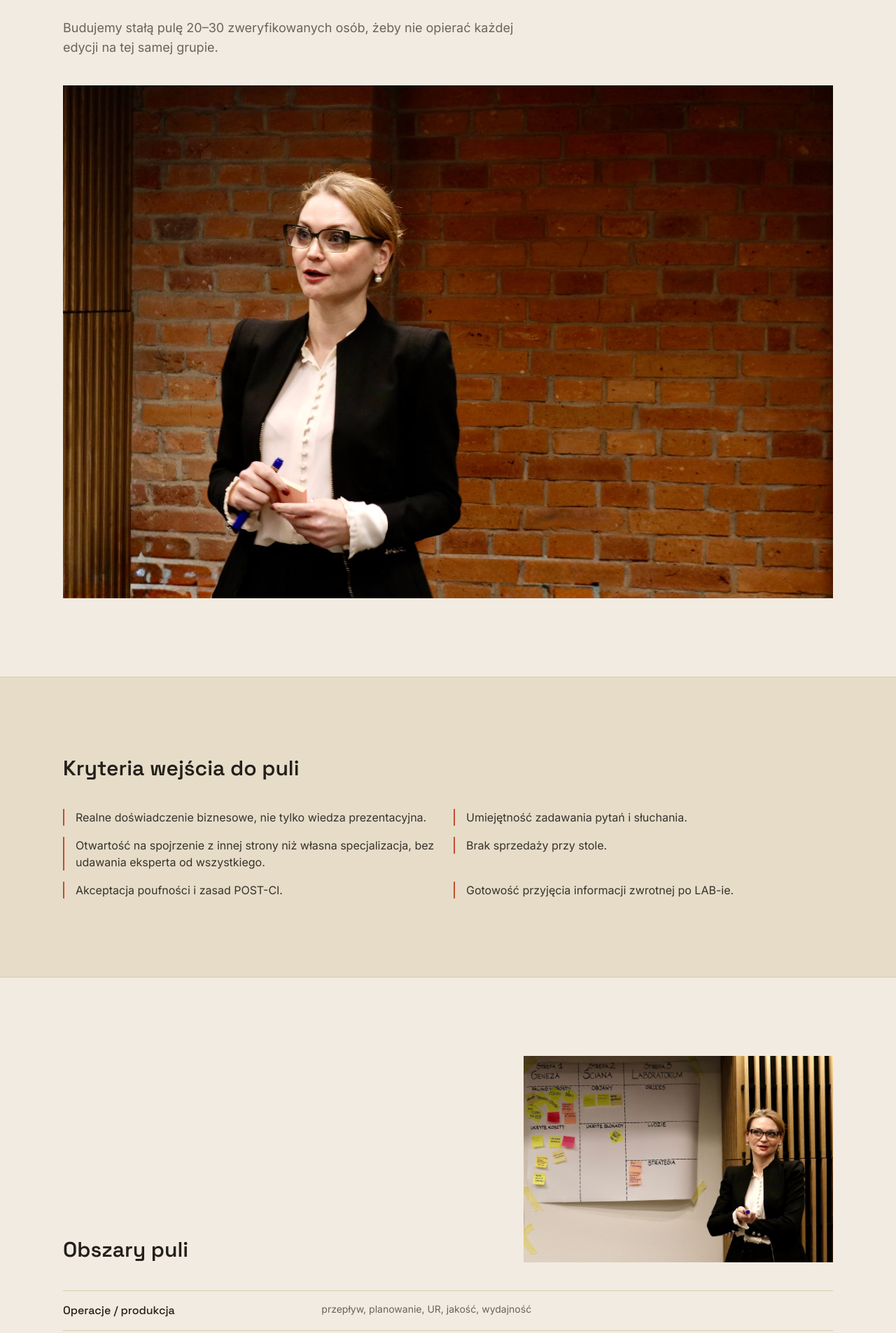
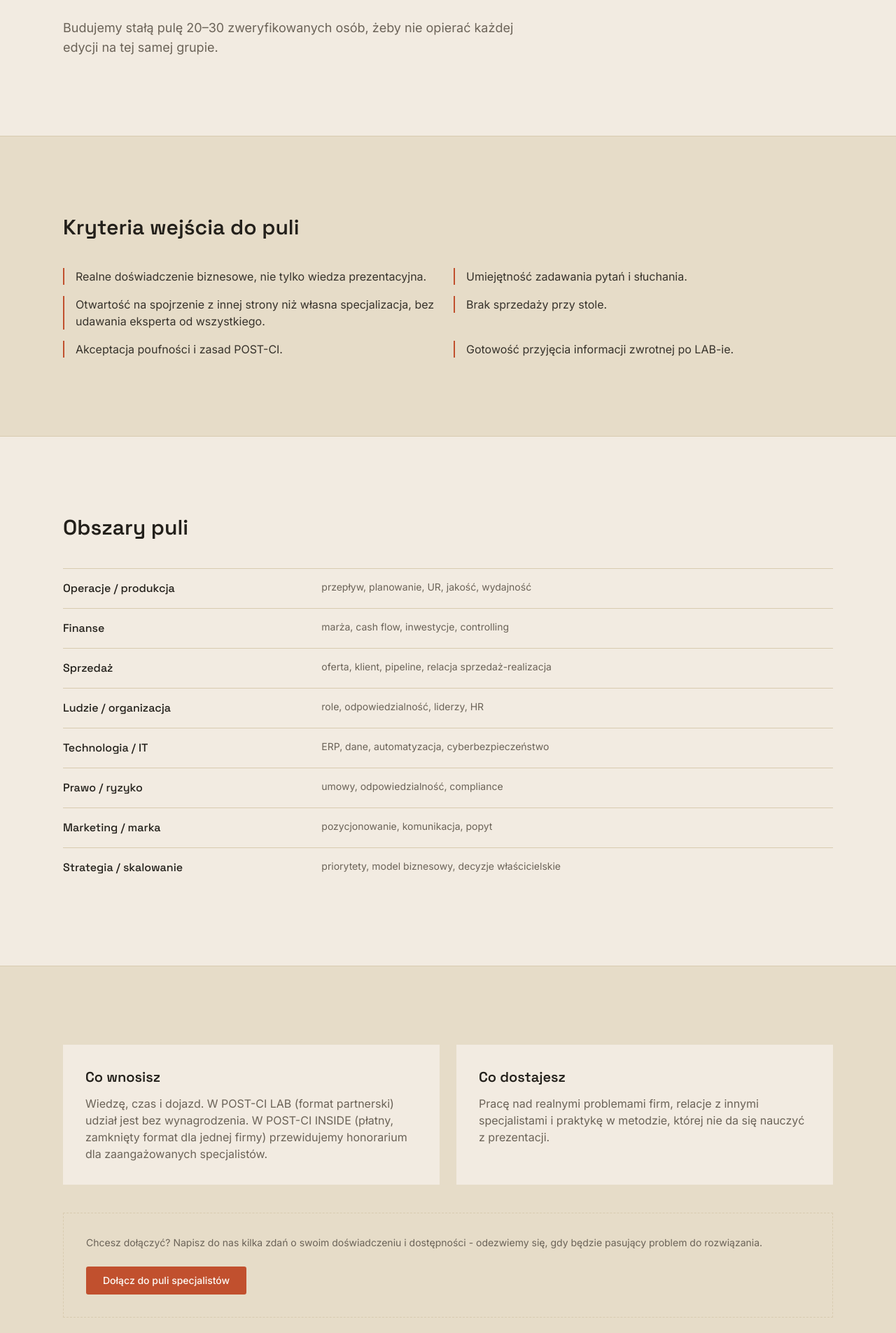
Before and after one commit to Skrzyou/post-ci, a Next.js app: page /dla-specjalistow in a window 1280 px wide. Shown: the part 395-2300 px from the top of the page at 70% size. Built offline with nearby package versions, Linux system fonts and the light colour scheme.

Commit message:
Usun 2 zdjecia z /dla-specjalistow, do zastapienia grafikami generowanymi

```diff
--- a/src/components/sections/dla-specjalistow/ObszaryPuli.tsx
+++ b/src/components/sections/dla-specjalistow/ObszaryPuli.tsx
@@ -1,4 +1,3 @@
-import Image from "next/image";
 import { Reveal } from "@/components/motion/Reveal";
 
 const obszary = [
@@ -16,23 +15,11 @@
   return (
     <section className="border-b border-border px-6 py-28">
       <div className="mx-auto max-w-[1100px]">
-        <div className="grid grid-cols-1 gap-10 md:grid-cols-[7fr_5fr] md:items-end">
-          <Reveal>
-            <h2 className="text-balance font-heading text-3xl font-semibold md:max-w-[24ch]">
-              Obszary puli
-            </h2>
-          </Reveal>
-          <Reveal delay={0.1}>
-            <div className="relative aspect-[3/2] w-full overflow-hidden">
-              <Image
-                src="/images/specjalistka-master-mapa.jpg"
-                alt="Specjalistka prowadzi grupę przy ścianie Master Mapy pokrytej karteczkami"
-                fill
-                className="object-cover"
-              />
-            </div>
-          </Reveal>
-        </div>
+        <Reveal>
+          <h2 className="text-balance font-heading text-3xl font-semibold md:max-w-[24ch]">
+            Obszary puli
+          </h2>
+        </Reveal>
 
         <div className="mt-10 divide-y divide-border border-t border-border">
           {obszary.map((o, i) => (
--- a/src/components/sections/dla-specjalistow/SpecjalistaHero.tsx
+++ b/src/components/sections/dla-specjalistow/SpecjalistaHero.tsx
@@ -1,4 +1,3 @@
-import Image from "next/image";
 import { Reveal } from "@/components/motion/Reveal";
 
 export function SpecjalistaHero() {
@@ -15,17 +14,6 @@
             grupie.
           </p>
         </Reveal>
-
-        <Reveal delay={0.12}>
-          <div className="relative mt-10 aspect-[3/2] w-full overflow-hidden">
-            <Image
-              src="/images/specjalistka-rozmowa.jpg"
-              alt="Specjalistka rozmawia z uczestnikami podczas POST-CI LAB"
-              fill
-              className="object-cover"
-            />
-          </div>
-        </Reveal>
       </div>
     </section>
   );
```
Also changed, not shown: public/images/specjalistka-master-mapa.jpg (deleted), public/images/specjalistka-rozmowa.jpg (deleted).
